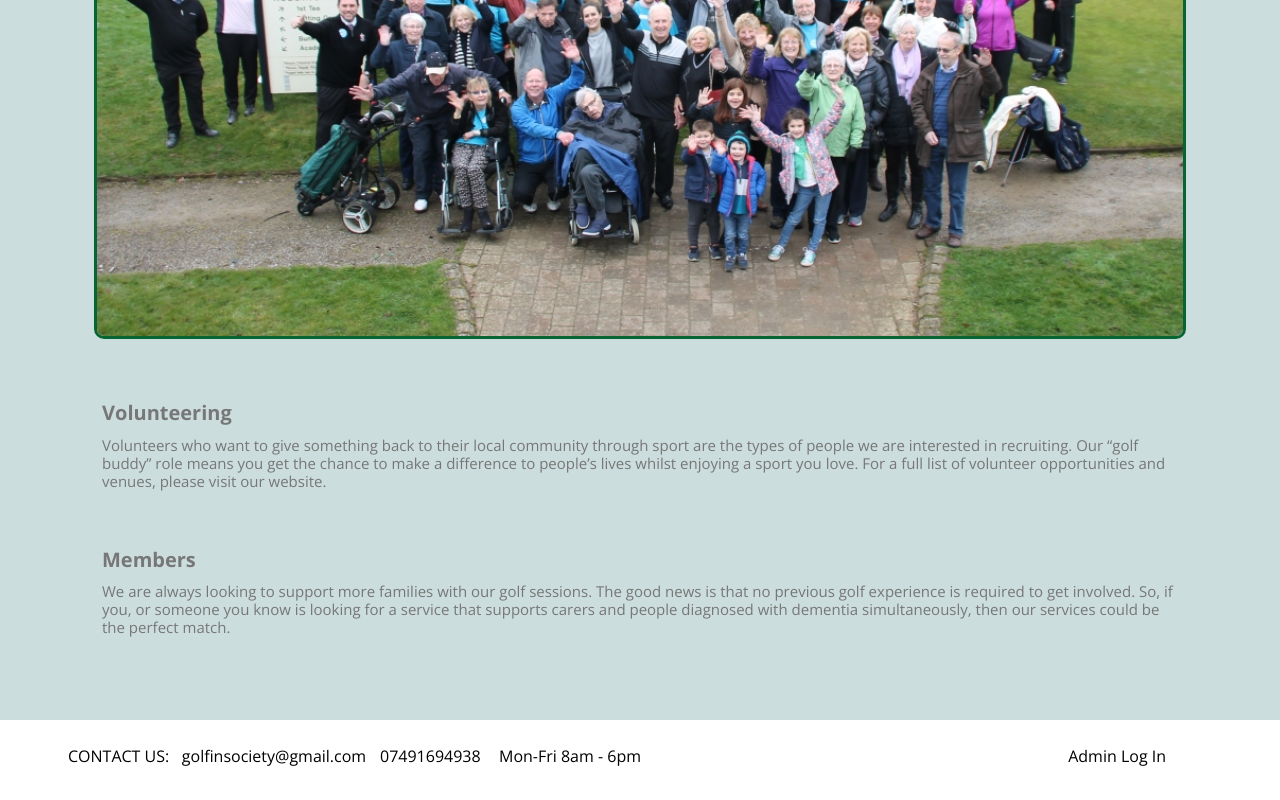
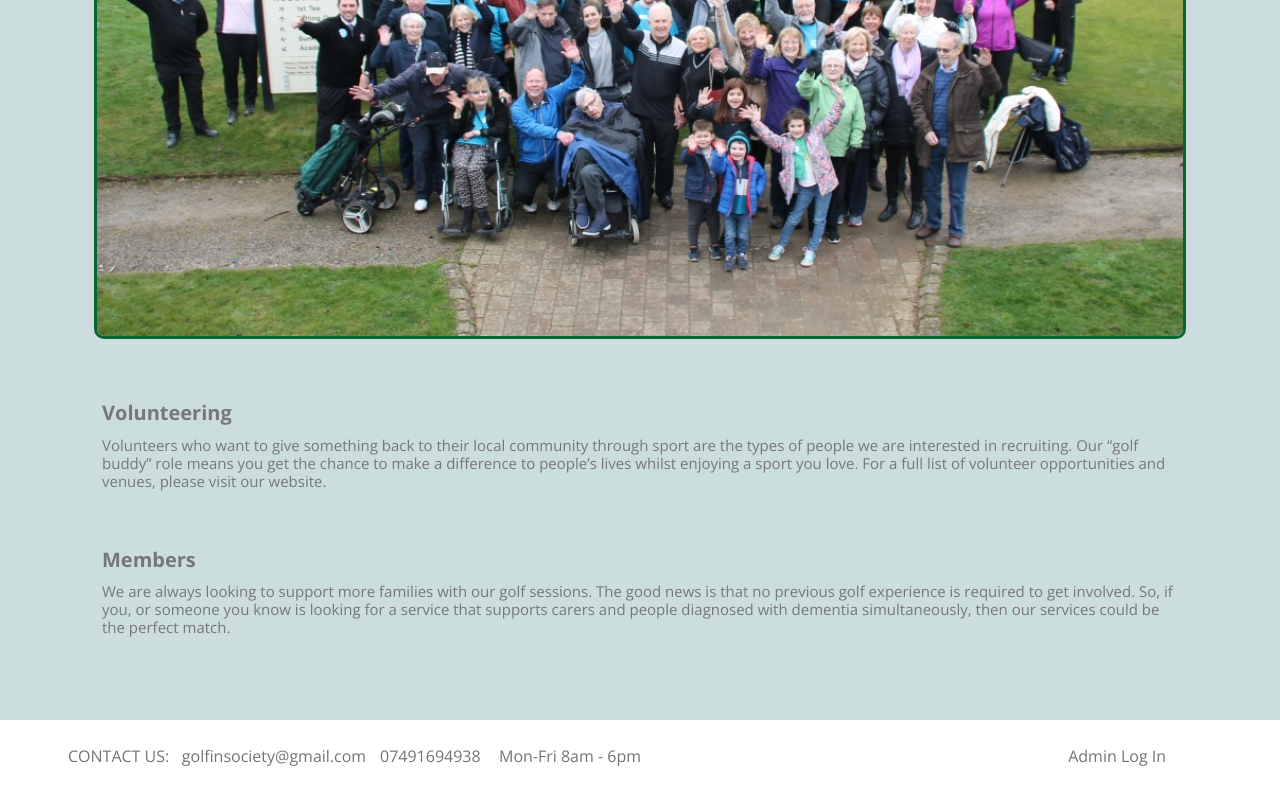
Before and after one commit to AlexKynoch/golf-frontend, a React (Create React App) app: page /#/ in a window 1280 px wide. Shown: the part 568-1368 px from the top of the page. Built offline with nearby package versions, Linux system fonts and the light colour scheme.

Commit message:
change footer text color to match navbar

```diff
--- a/src/Footer.css
+++ b/src/Footer.css
@@ -36,3 +36,7 @@
 .contact-margin {
     margin-left: 50px
 }
+
+.text-color {
+    color: rgba(0,0,0,.55)
+}
--- a/src/Footer.js
+++ b/src/Footer.js
@@ -7,11 +7,11 @@ function Footer(props) {
     return (
         <div className="footer">
             <Row>
-                <Col lg = {1} className = 'text-black custom-nav-item nav-link contact-margin'><p>CONTACT US:</p></Col>
-                <Col lg = {2} className = 'center-footer text-black custom-nav-item nav-link'><p>golfinsociety@gmail.com</p></Col>
-                <Col lg = {1} className = 'margin-footer text-black custom-nav-item nav-link'><p >07491694938</p></Col>
-                <Col lg = {2} className = 'text-black custom-nav-item nav-link'><p>Mon-Fri 8am - 6pm</p></Col>
-                {props.currentUser ? null :  <Col className='custom-nav-item nav-link admin-login-container'><a href="#/login/admin" className = 'admin-login' >Admin Log In</a></Col>}
+                <Col lg = {1} className = 'text-color custom-nav-item nav-link contact-margin'><p>CONTACT US:</p></Col>
+                <Col lg = {2} className = 'center-footer text-color custom-nav-item nav-link'><p>golfinsociety@gmail.com</p></Col>
+                <Col lg = {1} className = 'margin-footer text-color custom-nav-item nav-link'><p >07491694938</p></Col>
+                <Col lg = {2} className = 'text-color custom-nav-item nav-link'><p>Mon-Fri 8am - 6pm</p></Col>
+                {props.currentUser ? null :  <Col className='custom-nav-item nav-link admin-login-container'><a href="#/login/admin" className = 'admin-login text-color' >Admin Log In</a></Col>}
 
             </Row>
         </div>
```
Also changed, not shown: src/CreateAccount.js (indentation only).
